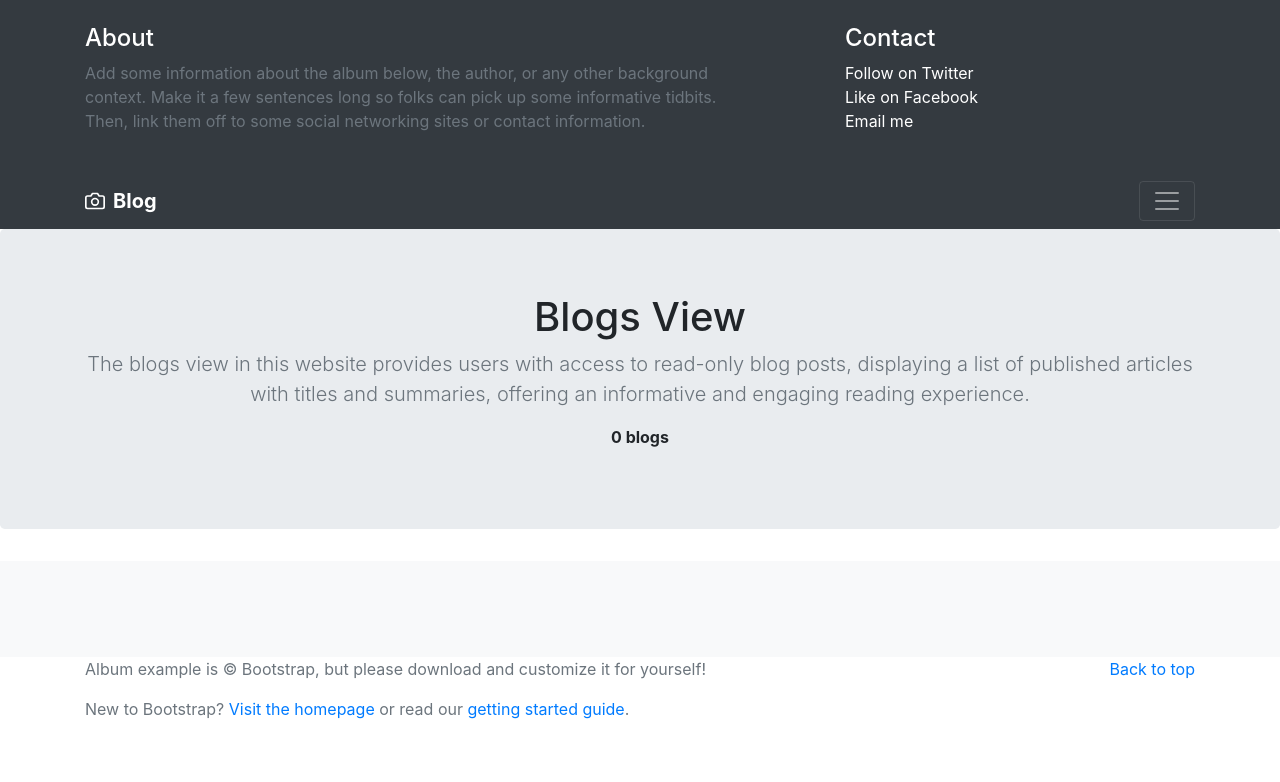
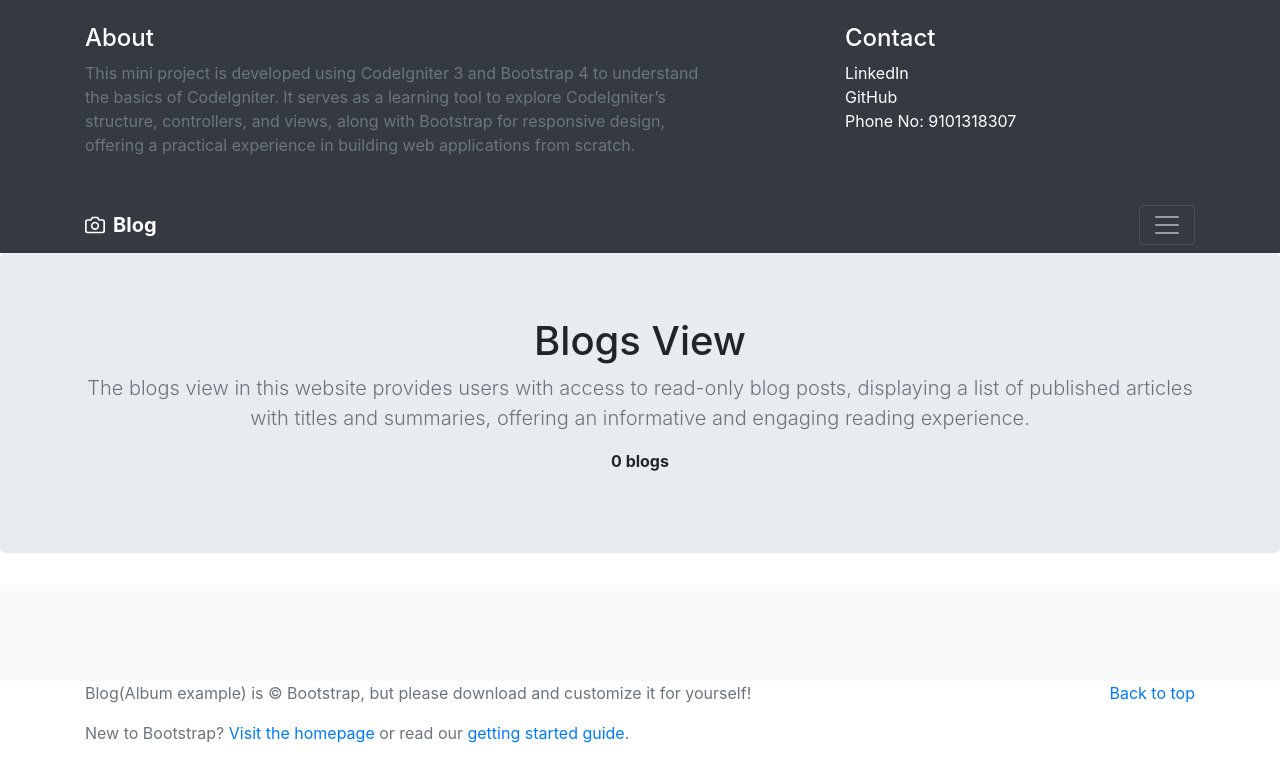
Before and after one commit to LepharamRamchiary/blog-management-system_codeigniter, a CodeIgniter app: page /blogmanagementsystem/ in a window 1280 px wide, after a click that opens the changed part. Shown: the top 782 px of the page. Run offline with CodeIgniter, Linux system fonts and the light colour scheme; tables that the repository leaves empty or names only in its code hold one stand-in row (values such as "Sample post"); some libraries are stand-ins or nearby versions.

Commit message:
simple modification

```diff
--- a/application/views/adminpanel/header.php
+++ b/application/views/adminpanel/header.php
@@ -22,8 +22,7 @@
 <body>
 
     <nav class="navbar navbar-dark fixed-top bg-dark flex-md-nowrap p-0 shadow">
-        <a class="navbar-brand col-sm-3 col-md-2 mr-0" href="#">Company name</a>
-        <input class="form-control form-control-dark w-100" type="text" placeholder="Search" aria-label="Search">
+        <a class="navbar-brand col-sm-3 col-md-2 mr-0" href="#">Blog</a>
         <ul class="navbar-nav px-3">
             <li class="nav-item text-nowrap">
                 <a class="nav-link" href="<?= base_url() . 'admin/login/logout' ?>">Sign out</a>
--- a/application/views/blog_list_page.php
+++ b/application/views/blog_list_page.php
@@ -19,14 +19,14 @@
                 <div class="row">
                     <div class="col-sm-8 col-md-7 py-4">
                         <h4 class="text-white">About</h4>
-                        <p class="text-muted">Add some information about the album below, the author, or any other background context. Make it a few sentences long so folks can pick up some informative tidbits. Then, link them off to some social networking sites or contact information.</p>
+                        <p class="text-muted">This mini project is developed using CodeIgniter 3 and Bootstrap 4 to understand the basics of CodeIgniter. It serves as a learning tool to explore CodeIgniter’s structure, controllers, and views, along with Bootstrap for responsive design, offering a practical experience in building web applications from scratch.</p>
                     </div>
                     <div class="col-sm-4 offset-md-1 py-4">
                         <h4 class="text-white">Contact</h4>
                         <ul class="list-unstyled">
-                            <li><a href="#" class="text-white">Follow on Twitter</a></li>
-                            <li><a href="#" class="text-white">Like on Facebook</a></li>
-                            <li><a href="#" class="text-white">Email me</a></li>
+                            <li><a href="https://www.linkedin.com/in/lepharam-ramchiary-576282215/" class="text-white" target="_blank">LinkedIn</a></li>
+                            <li><a href="https://github.com/LepharamRamchiary" class="text-white" target="_blank">GitHub</a></li>
+                            <li class="text-white">Phone No: 9101318307</li>
                         </ul>
                     </div>
                 </div>
@@ -34,7 +34,7 @@
         </div>
         <div class="navbar navbar-dark bg-dark box-shadow">
             <div class="container d-flex justify-content-between">
-                <a href="#" class="navbar-brand d-flex align-items-center">
+                <a href="<?= base_url()?>" class="navbar-brand d-flex align-items-center">
                     <svg xmlns="http://www.w3.org/2000/svg" width="20" height="20" viewBox="0 0 24 24" fill="none" stroke="currentColor" stroke-width="2" stroke-linecap="round" stroke-linejoin="round" class="mr-2">
                         <path d="M23 19a2 2 0 0 1-2 2H3a2 2 0 0 1-2-2V8a2 2 0 0 1 2-2h4l2-3h6l2 3h4a2 2 0 0 1 2 2z"></path>
                         <circle cx="12" cy="13" r="4"></circle>
@@ -73,6 +73,8 @@
 
                     foreach ($result as $key => $value) {
                         // print_r($value);
+                        $wordCount = str_word_count($value['blog_desc']);
+                        $readingTime = ceil($wordCount/200);
                     ?>
                         <div class="col-md-4">
                             <div class="card mb-4 box-shadow">
@@ -83,7 +85,7 @@
                                         <div class="btn-group">
                                             <a href="<?= base_url() . 'home/blog_detail/' . $value['blogid'] ?>" class="btn btn-sm btn-outline-secondary">View</a>
                                         </div>
-                                        <!-- <small class="text-muted">9 mins</small> -->
+                                        <small class="text-muted"><?= $readingTime ?> min read</small>
                                     </div>
                                 </div>
                             </div>
@@ -104,7 +106,7 @@
             <p class="float-right">
                 <a href="#">Back to top</a>
             </p>
-            <p>Album example is &copy; Bootstrap, but please download and customize it for yourself!</p>
+            <p> Blog(Album example) is &copy; Bootstrap, but please download and customize it for yourself!</p>
             <p>New to Bootstrap? <a href="../../">Visit the homepage</a> or read our <a href="../../getting-started/">getting started guide</a>.</p>
         </div>
     </footer>
```
Also changed, not shown: application/views/blog_detail.php (+6 -14 lines), uploads/React.jpg (added), uploads/ang.jpeg (added), uploads/codeig.png (added), uploads/exp.png (added), uploads/js.png (added), uploads/node.png (added), uploads/php.png (added).
